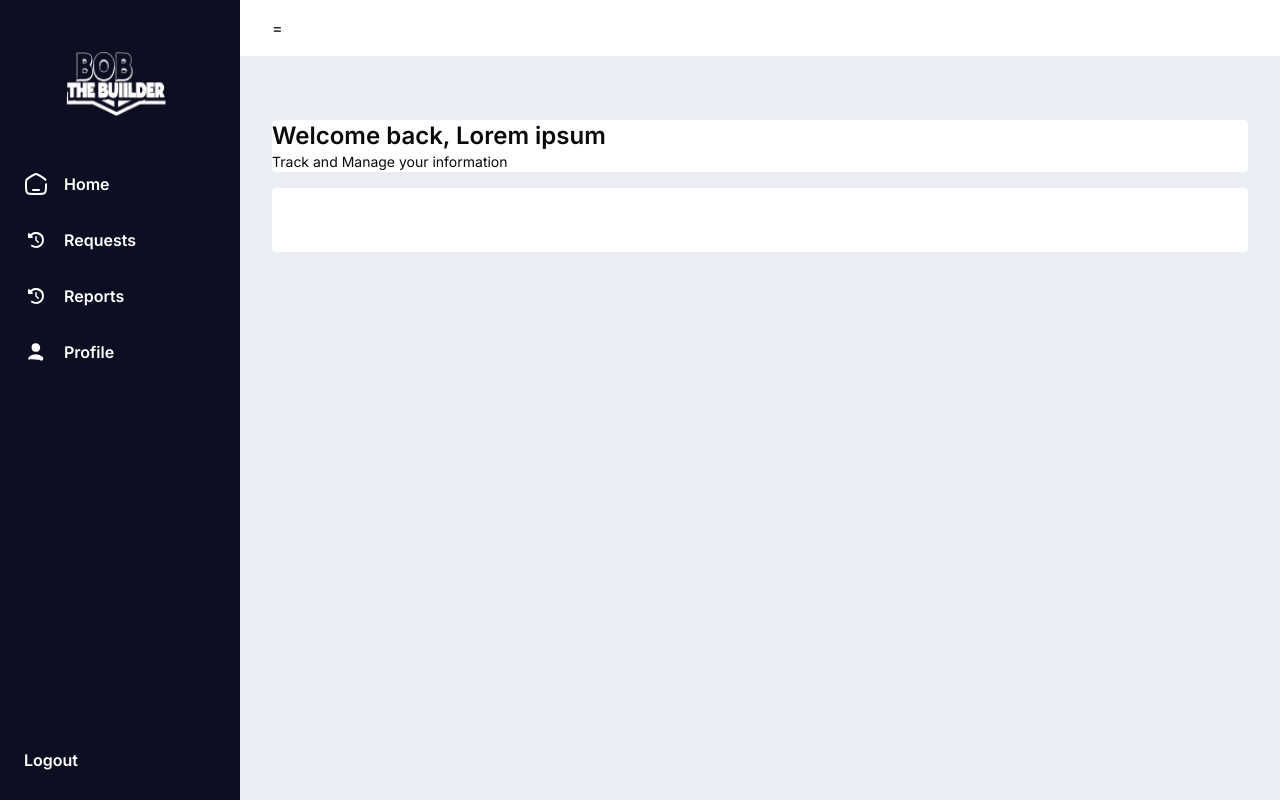
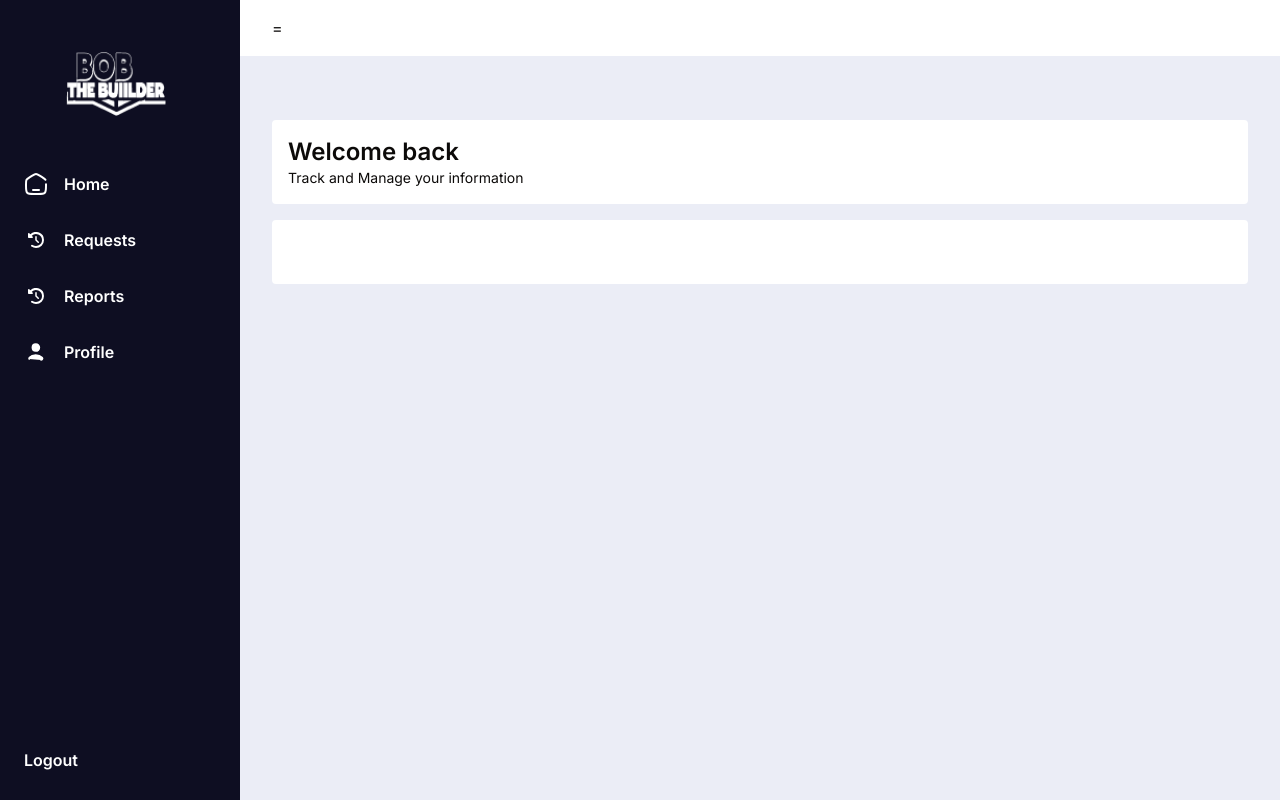
Before and after one commit to jassBawa/bob-the-builder, a Next.js app: page /dashboard in a window 1280 px wide. Built offline with nearby package versions, Linux system fonts and the light colour scheme; no server answers.

Commit message:
fix: style changes

```diff
--- a/app/(dashboard)/dashboard/page.js
+++ b/app/(dashboard)/dashboard/page.js
@@ -16,8 +16,8 @@ function Page() {
 
   return (
     <>
-      <div className="mt-16 mx-8 rounded bg-white">
-        <h2 className="text-2xl font-semibold">Welcome back, Lorem ipsum</h2>
+      <div className="mt-16 mx-8 rounded bg-white p-4">
+        <h2 className="text-2xl font-semibold">Welcome back</h2>
         <p className="text-sm">Track and Manage your information</p>
       </div>
       <div className="mt-4 mx-8 p-8 rounded bg-white">
```
